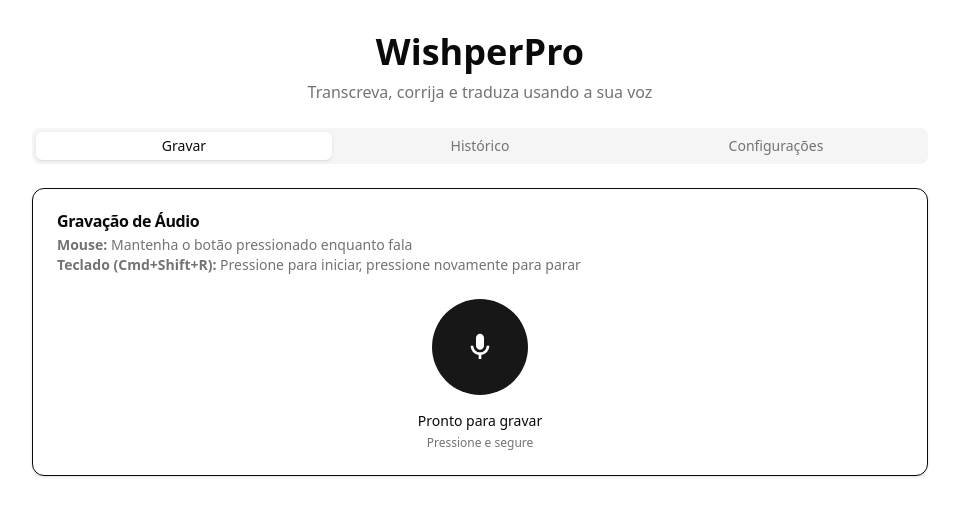
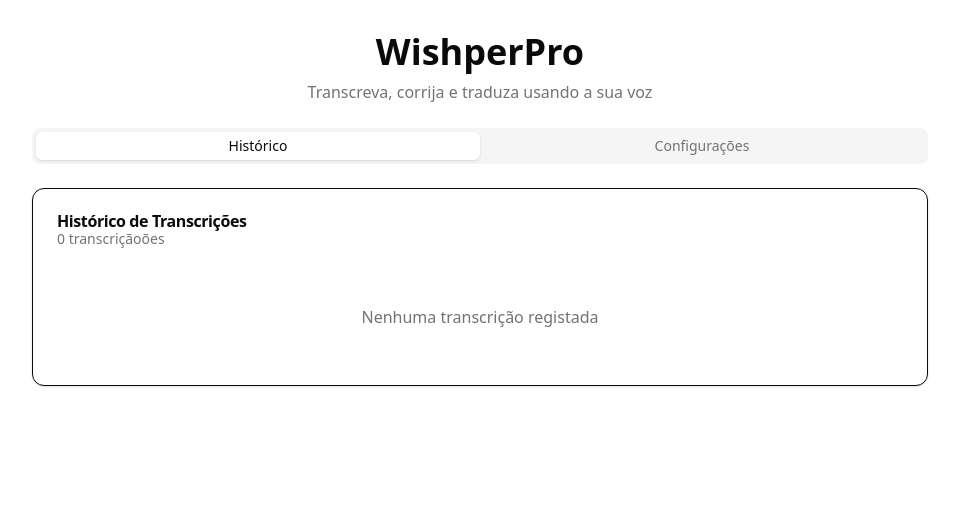
Before and after one commit to pixelhunter1/wishperpro, a React (Vite) app: page / in a window 1280 px wide. Shown: the top 516 px of the page, without its empty margins (160-1119 px from the left). Built offline with nearby package versions, Linux system fonts and the light colour scheme.

Commit message:
Update macOS release files for WishperPro 1.0.0, including changes to the application binary, blockmap files, and Info.plist hash value. Refactor Tabs in App component for improved user navigation.

```diff
--- a/src/App.tsx
+++ b/src/App.tsx
@@ -87,20 +87,11 @@
           />
         </div>
 
-        <Tabs defaultValue="recorder" className="w-full">
-          <TabsList className="grid w-full grid-cols-3">
-            <TabsTrigger value="recorder">Gravar</TabsTrigger>
+        <Tabs defaultValue="history" className="w-full">
+          <TabsList className="grid w-full grid-cols-2">
             <TabsTrigger value="history">Histórico</TabsTrigger>
             <TabsTrigger value="settings">Configurações</TabsTrigger>
           </TabsList>
-
-          <TabsContent value="recorder" className="mt-6">
-            <Recorder
-              mode={mode}
-              targetLanguage={targetLanguage}
-              hotkey={hotkey}
-            />
-          </TabsContent>
 
           <TabsContent value="history" className="mt-6">
             <History />
```
Also changed, not shown: components.json, src/lib/utils.ts (line endings or trailing spaces).
